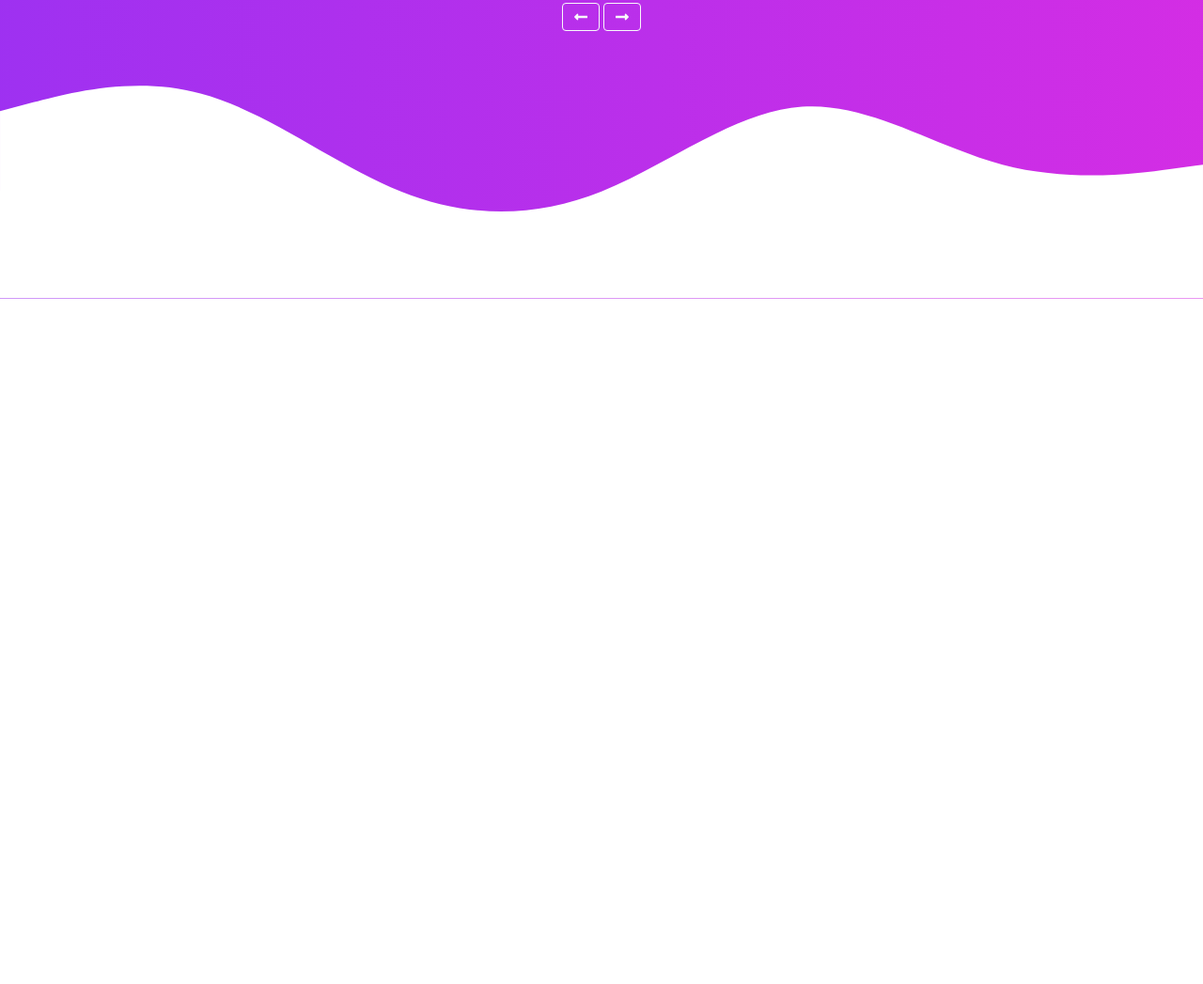
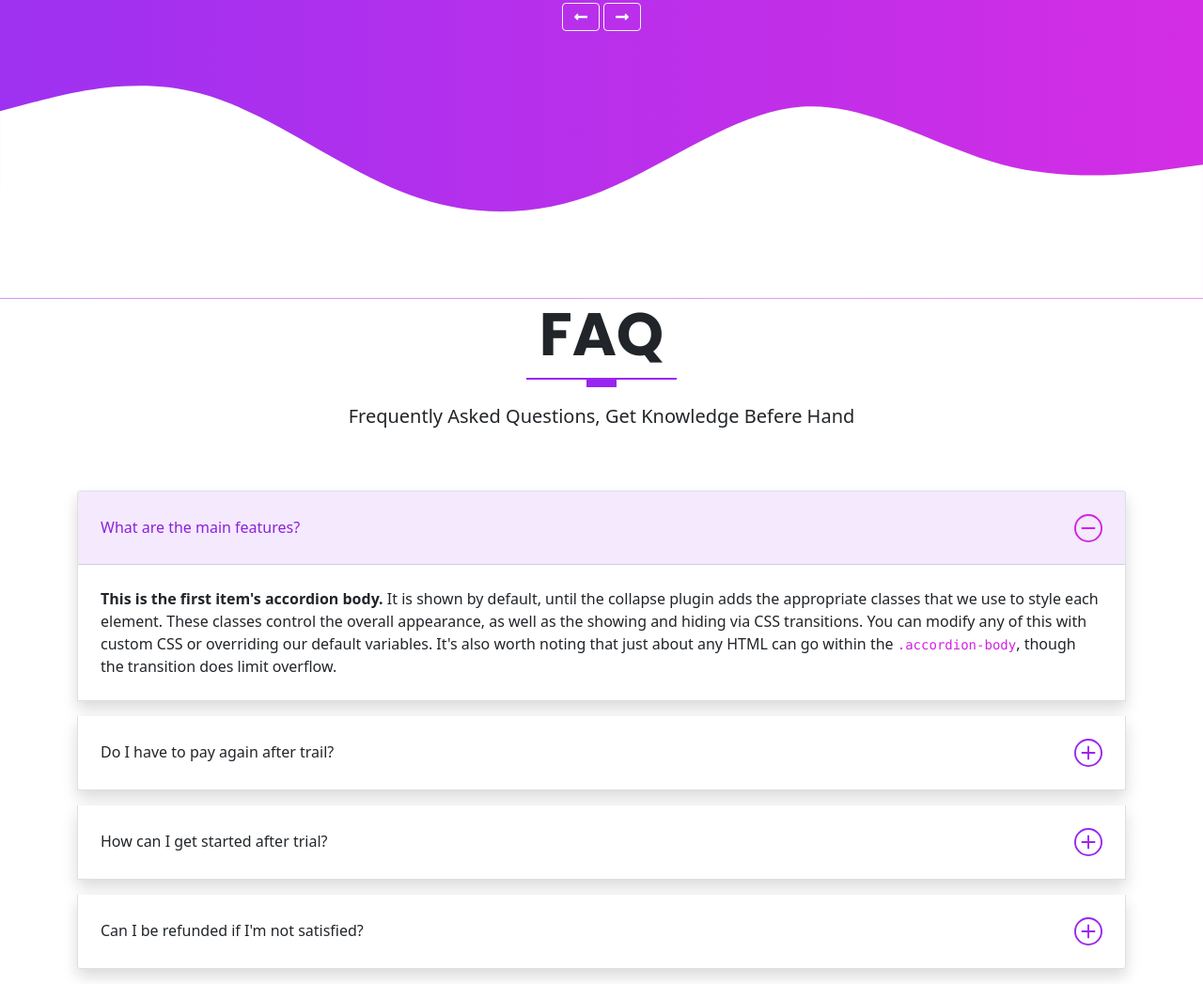
Before and after one commit to Lamberor/bootstrap5-sass-portfolio, a website: page index.html in a window 1280 px wide. Shown: the part 4021-5068 px from the top of the page at 94% size. Before the commit the page ends 4339 px from the top, so only its background shows below. Drawn offline with Linux system fonts and the light colour scheme.

Commit message:
finish faq section

```diff
--- a/index.html
+++ b/index.html
@@ -514,6 +514,76 @@
       </svg>
     </section>
 
+    <!-- START THE FAQ SECTION -->
+    <section id="faq" class="faq">
+      <div class="container">
+        <div class="row text-center">
+          <h1 class="display-3 fw-bold text-uppercase">faq</h1>
+          <div class="heading-line"></div>
+          <p class="lead text-capitalize">frequently asked questions, get knowledge befere hand</p>
+        </div>
+        <!-- ACCORDION CONTENT -->
+        <div class="row mt-5">
+          <div class="col-md-12">
+            <div class="accordion" id="accordionExample">
+              <!-- ACCORDION ITEM 1 -->
+              <div class="accordion-item shadow mb-3">
+                <h2 class="accordion-header" id="headingOne">
+                  <button class="accordion-button" type="button" data-bs-toggle="collapse" data-bs-target="#collapseOne" aria-expanded="true" aria-controls="collapseOne">
+                    What are the main features?
+                  </button>
+                </h2>
+                <div id="collapseOne" class="accordion-collapse collapse show" aria-labelledby="headingOne" data-bs-parent="#accordionExample">
+                  <div class="accordion-body">
+                    <strong>This is the first item's accordion body.</strong> It is shown by default, until the collapse plugin adds the appropriate classes that we use to style each element. These classes control the overall appearance, as well as the showing and hiding via CSS transitions. You can modify any of this with custom CSS or overriding our default variables. It's also worth noting that just about any HTML can go within the <code>.accordion-body</code>, though the transition does limit overflow.
+                  </div>
+                </div>
+              </div>
+              <!-- ACCORDION ITEM 2 -->
+              <div class="accordion-item shadow mb-3">
+                <h2 class="accordion-header" id="headingTwo">
+                  <button class="accordion-button collapsed" type="button" data-bs-toggle="collapse" data-bs-target="#collapseTwo" aria-expanded="false" aria-controls="collapseTwo">
+                    Do I have to pay again after trail?
+                  </button>
+                </h2>
+                <div id="collapseTwo" class="accordion-collapse collapse" aria-labelledby="headingTwo" data-bs-parent="#accordionExample">
+                  <div class="accordion-body">
+                    <strong>This is the second item's accordion body.</strong> It is hidden by default, until the collapse plugin adds the appropriate classes that we use to style each element. These classes control the overall appearance, as well as the showing and hiding via CSS transitions. You can modify any of this with custom CSS or overriding our default variables. It's also worth noting that just about any HTML can go within the <code>.accordion-body</code>, though the transition does limit overflow.
+                  </div>
+                </div>
+              </div>
+              <!-- ACCORDION ITEM 3 -->
+              <div class="accordion-item shadow mb-3">
+                <h2 class="accordion-header" id="headingThree">
+                  <button class="accordion-button collapsed" type="button" data-bs-toggle="collapse" data-bs-target="#collapseThree" aria-expanded="false" aria-controls="collapseThree">
+                    How can I get started after trial?
+                  </button>
+                </h2>
+                <div id="collapseThree" class="accordion-collapse collapse" aria-labelledby="headingThree" data-bs-parent="#accordionExample">
+                  <div class="accordion-body">
+                    <strong>This is the third item's accordion body.</strong> It is hidden by default, until the collapse plugin adds the appropriate classes that we use to style each element. These classes control the overall appearance, as well as the showing and hiding via CSS transitions. You can modify any of this with custom CSS or overriding our default variables. It's also worth noting that just about any HTML can go within the <code>.accordion-body</code>, though the transition does limit overflow.
+                  </div>
+                </div>
+              </div>
+              <!-- ACCORDION ITEM 4 -->
+              <div class="accordion-item shadow mb-3">
+                <h2 class="accordion-header" id="headingFour">
+                  <button class="accordion-button collapsed" type="button" data-bs-toggle="collapse" data-bs-target="#collapseFour" aria-expanded="false" aria-controls="collapseFour">
+                    Can I be refunded if I'm not satisfied?
+                  </button>
+                </h2>
+                <div id="collapseFour" class="accordion-collapse collapse" aria-labelledby="headingFour" data-bs-parent="#accordionExample">
+                  <div class="accordion-body">
+                    <strong>This is the fourth item's accordion body.</strong> It is hidden by default, until the collapse plugin adds the appropriate classes that we use to style each element. These classes control the overall appearance, as well as the showing and hiding via CSS transitions. You can modify any of this with custom CSS or overriding our default variables. It's also worth noting that just about any HTML can go within the <code>.accordion-body</code>, though the transition does limit overflow.
+                  </div>
+                </div>
+              </div>
+            </div>
+          </div>
+        </div>
+      </div>
+    </section>
+
     <script src="assets/vendors/js/glightbox.min.js"></script>
     <script type="text/javascript">
       const lightbox = GLightbox({
--- a/scss/_custom.scss
+++ b/scss/_custom.scss
@@ -20,6 +20,9 @@ $primary: $purple-dark;
 $secondary: $pink;
 
 // ACCORDION OVERRIDES
+$accordion-padding-y: 1.5rem;
+$accordion-padding-x: 1.5rem;
+
 $accordion-icon-color: $primary;
 $accordion-icon-active-color: $secondary;
 
```
Also changed, not shown: assets/css/style.css, 1 other file.
